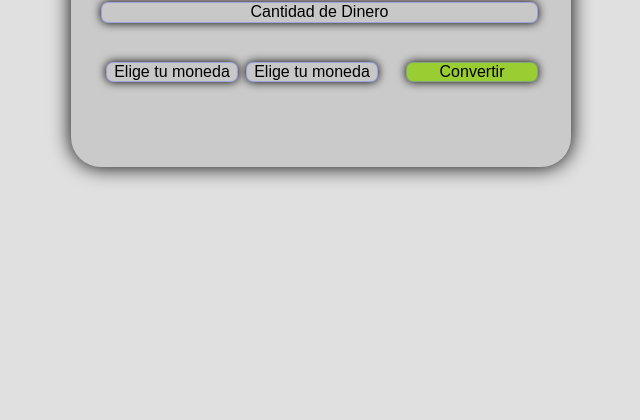
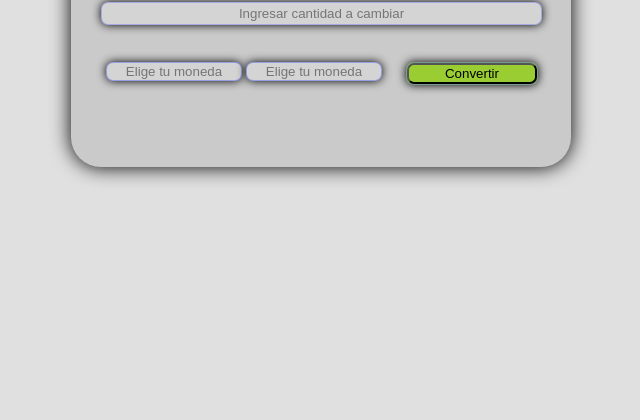
Before and after one commit to juansesu3/emtrega-Divisas, a plain HTML site: page index.html in a window 1280 px wide. Shown: the part 386-806 px from the top of the page, without its empty margins (319-959 px from the left). Drawn offline with Linux system fonts and the light colour scheme; files that its build step writes are made by us from their sources; files whose address does not match are found by name.

Commit message:
Iinicio con JavaScript

```diff
--- a/index.html
+++ b/index.html
@@ -8,16 +8,19 @@
     <link rel="preconnect" href="https://fonts.googleapis.com">
 <link rel="preconnect" href="https://fonts.gstatic.com" crossorigin>
 <link href="https://fonts.googleapis.com/css2?family=Roboto:ital,wght@1,100&display=swap" rel="stylesheet">
-    <title>Document</title>
+    <title>Divisas</title>
 </head>
 <body>
+    <script src="../Divisas/script/script.js"></script>
 
     <div class="container-principal">
             <div id="imagen"> <img src="../Divisas/imagen/2810888.png" alt=""> </div>
-            <div id="cantidad-dinero">Cantidad de Dinero</div>
-            <div id="elige-moneda1">Elige tu moneda</div>
-            <div id="elige-moneda2">Elige tu moneda</div>
-            <div id="convertir">Convertir</div>
+                <form>
+                    <input id="cantidad-dinero" placeholder="Ingresar cantidad a cambiar">
+                    <input id="elige-moneda1" placeholder="Elige tu moneda">
+                    <input id="elige-moneda2" placeholder="Elige tu moneda">
+                </form>
+            <div id="convertir"><button onClick="calculate()" >Convertir</button></div>
         </div>
 
 </body>
--- a/styles/styles.css
+++ b/styles/styles.css
@@ -30,7 +30,7 @@ img {
     border-radius: 7px;
     box-shadow: 0px 0px 10px black;
     border: 1px solid rgba(90, 106, 246, 0.383);
-    background-color: rgb(200, 200, 200);
+    background-color: rgb(212, 212, 212);
 
 }
 #elige-moneda1{
@@ -38,11 +38,11 @@ img {
     top: 65%;
     left: 7%;
     width: 130px;
-    border: 1px solid rgba(90, 106, 246, 0.383);
+    border: 1px solid rgba(90, 106, 246, 0.5);
     border-radius: 7px;
     box-shadow: 0px 0px 10px black;
     text-align: center;
-    background-color: rgb(200, 200, 200);
+    background-color: rgb(212, 212, 212);
 
 
 }
@@ -51,11 +51,11 @@ img {
     top: 65%;
     left: 35%;
     width: 130px;
-    border: 1px solid rgba(90, 106, 246, 0.383);
+    border: 1px solid rgba(90, 106, 246, 0.5);
     border-radius: 7px;
     box-shadow: 0px 0px 10px black;
     text-align: center;
-    background-color: rgb(200, 200, 200);
+    background-color: rgb(212, 212, 212);
 
 
 }
@@ -64,7 +64,7 @@ img {
     top: 65%;
     left: 67%;
     width: 130px;
-    border: 1px solid rgba(90, 106, 246, 0.383);
+    border: 1px solid rgba(90, 106, 246, 0.5);
     border-radius: 7px;
     box-shadow: 0px 0px 10px black;
     text-align: center;
@@ -72,3 +72,13 @@ img {
 
 
 }
+button{
+    background-color: yellowgreen;
+    width: 130px;
+    border-radius: 7px;
+}
+input{
+    background-color: rgb(200, 200, 200);
+    width: 100%;
+
+}
```
Also changed, not shown: script/script.js (+16 -0 lines), note/algoritmo.txt (added).
